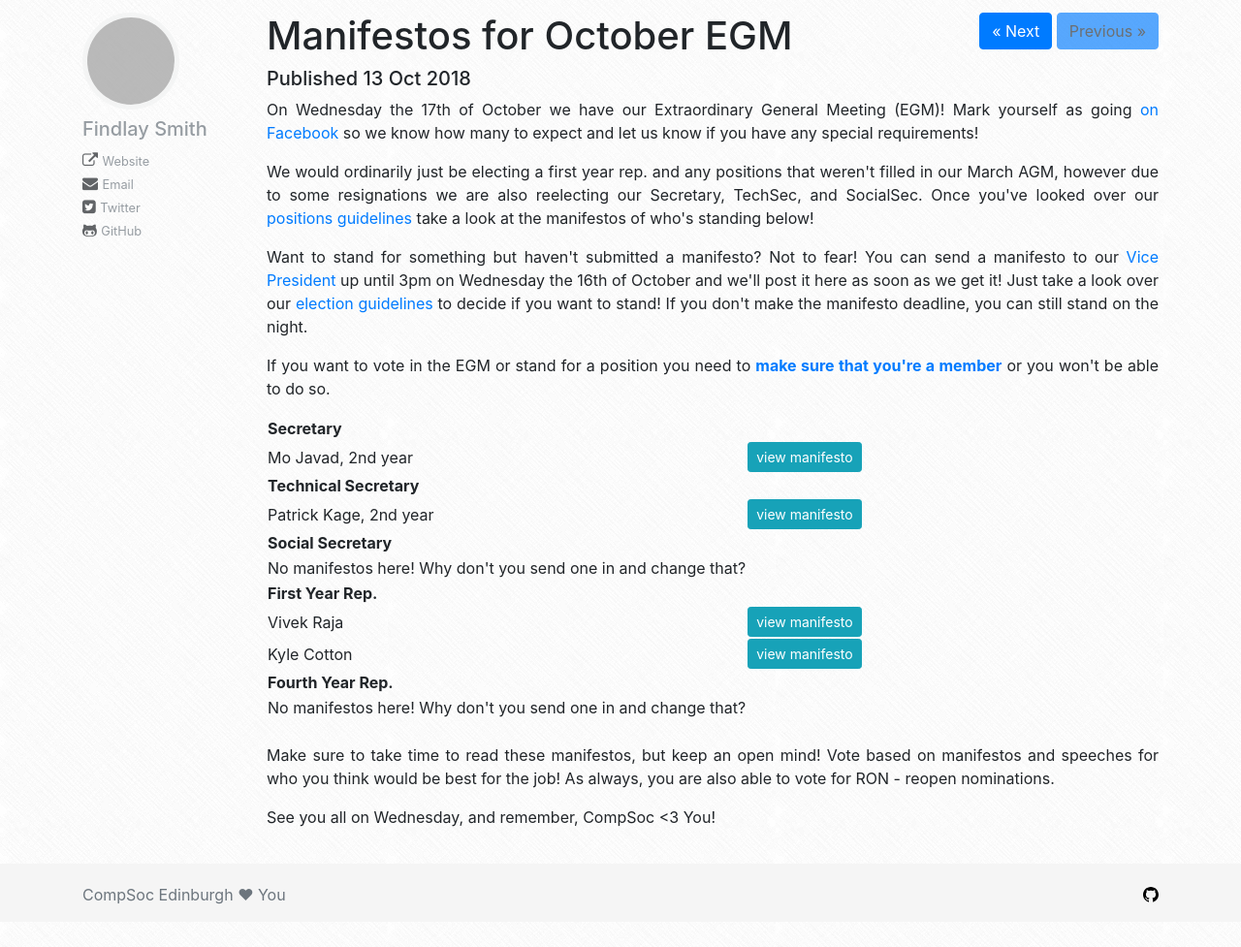
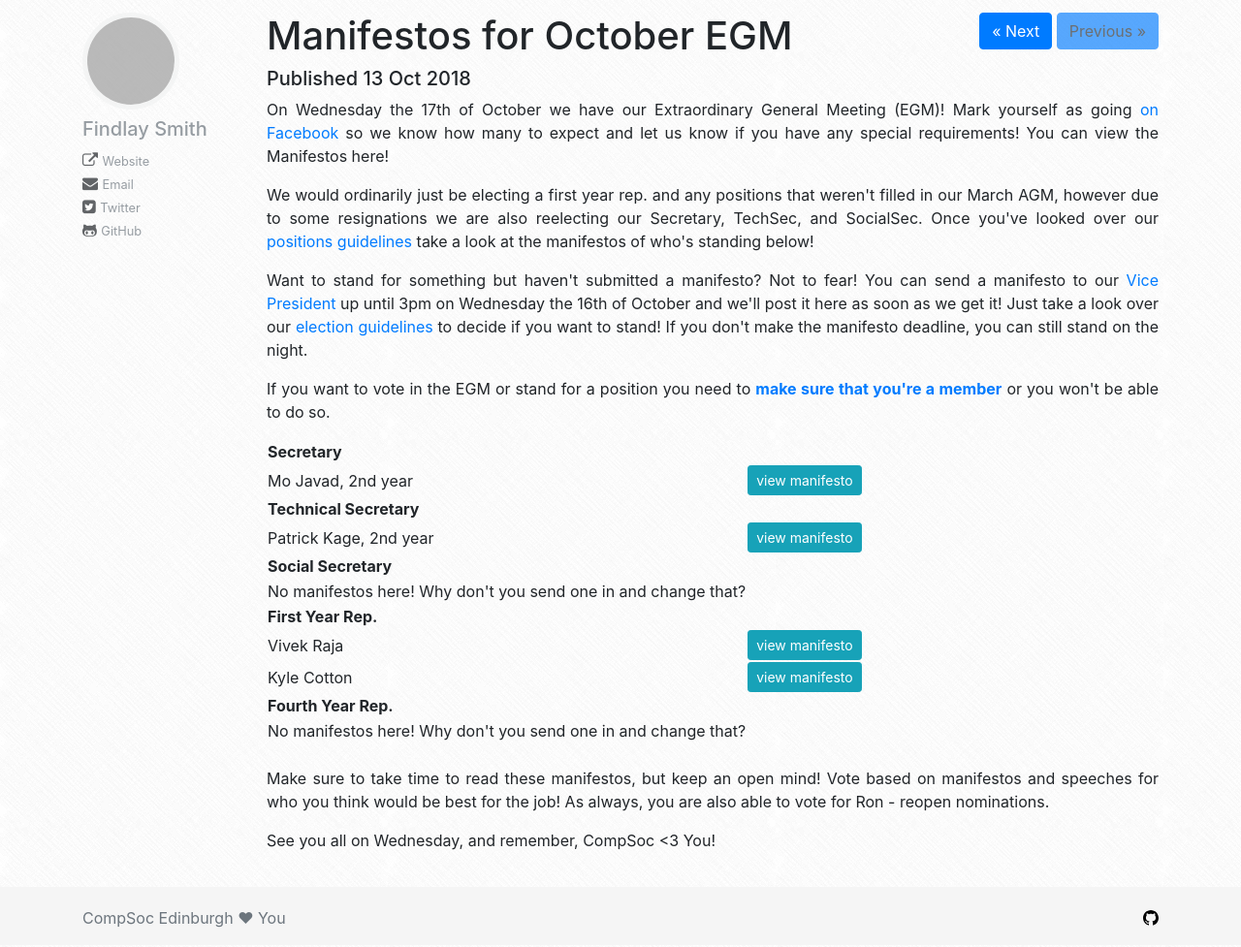
Before and after one commit to compsoc-edinburgh/website, a Jekyll site: the page built from _posts/2018-10-13-october-egm-manifestos.html, in a window 1280 px wide. Shown: the part 346-1323 px from the top of the page at 97% size. Built offline with Jekyll 4.4.1, drawn with Linux system fonts in a browser that asks for light colours; nearby versions of some CDN libraries; before the commit the page ends 1299 px from its top, so only the background shows below that; grey boxes are pictures that could not be loaded.

Commit message:
remove accidental change to old file, fix manifesto.md, give Ron the respect he deserves

```diff
--- a/_posts/2018-03-20-march-agm-manifestos.html
+++ b/_posts/2018-03-20-march-agm-manifestos.html
@@ -62,9 +62,8 @@ roles:
 ---
 
 <p>On Wednesday at 6pm we have our monthly Student Tech Meetup as well as our Annual General Meeting.
-Mark yourself as going <a href="https://www.facebook.com/events/408493869580985/?ref=46">on Facebook</a> so we have enough food for you, and drop us a message if you have any special requirements. View the manifestos for the election here!
+Mark yourself as going <a href="https://www.facebook.com/events/408493869580985/?ref=46">on Facebook</a> so we have enough food for you, and drop us a message if you have any special requirements.
 </p>
-
 
 <p>
 We have a good number of people running for election, so once you've <a href="/elections">reviewed the various positions</a>, take a look at who is running for election!
--- a/_posts/2018-10-13-october-egm-manifestos.html
+++ b/_posts/2018-10-13-october-egm-manifestos.html
@@ -31,7 +31,7 @@ manifestos:
 ---
 
 <p>
-On Wednesday the 17th of October we have our Extraordinary General Meeting (EGM)! Mark yourself as going <a href=https://www.facebook.com/events/2191698291111220/>on Facebook</a> so we know how many to expect and let us know if you have any special requirements!
+On Wednesday the 17th of October we have our Extraordinary General Meeting (EGM)! Mark yourself as going <a href=https://www.facebook.com/events/2191698291111220/>on Facebook</a> so we know how many to expect and let us know if you have any special requirements! You can view the Manifestos here!
 </p>
 
 
@@ -65,7 +65,7 @@ If you want to vote in the EGM or stand for a position you need to <b><a href="h
 </table>
 <br>
 <p>
-Make sure to take time to read these manifestos, but keep an open mind! Vote based on manifestos and speeches for who you think would be best for the job! As always, you are also able to vote for RON - reopen nominations.
+Make sure to take time to read these manifestos, but keep an open mind! Vote based on manifestos and speeches for who you think would be best for the job! As always, you are also able to vote for Ron - reopen nominations.
 </p>
 <p>
 See you all on Wednesday, and remember, CompSoc &lt;3 You!
```
Also changed, not shown: _pages/manifestos.md (+2 -1 lines).
